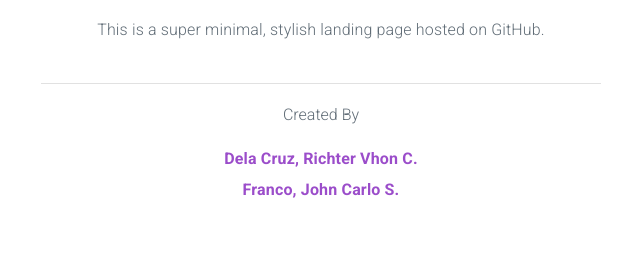
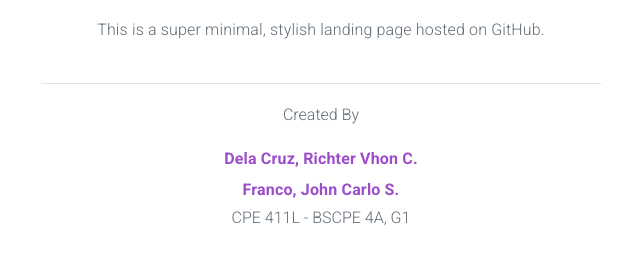
Before and after one commit to RichterVhon/cpe411l-pair-website, a plain HTML site: page index.html in a window 1280 px wide. Shown: the part 206-468 px from the top of the page, without its empty margins (319-959 px from the left). Drawn offline with nearby package versions, Linux system fonts and the light colour scheme.

Commit message:
added section in index.html

```diff
--- a/index.html
+++ b/index.html
@@ -41,6 +41,7 @@
             <h6>Created By</h6>
             <span class="name-tag">Dela Cruz, Richter Vhon C.</span>
             <span class="name-tag">Franco, John Carlo S.</span>
+            <h6>CPE 411L - BSCPE 4A, G1</h6>
         </div>
     </div>
 </body>
```
